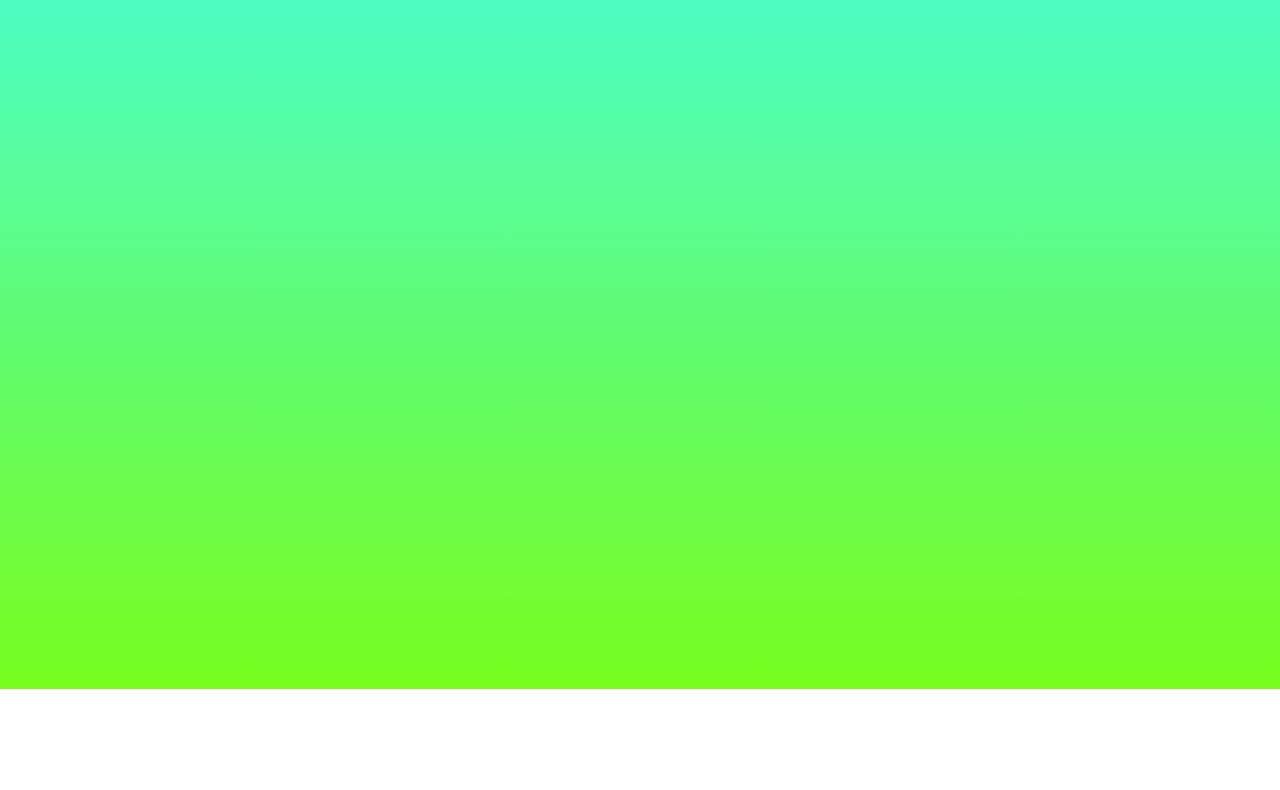
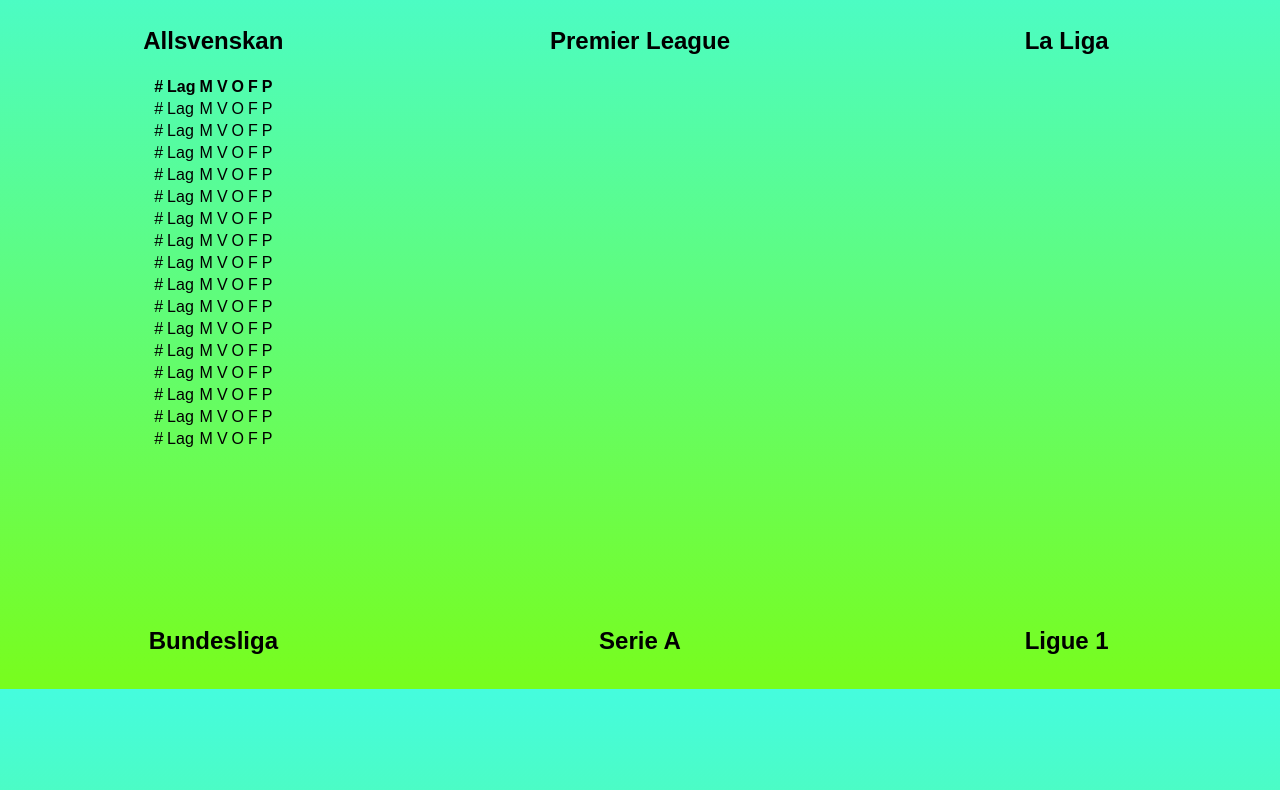
Before and after one commit to VilgotL/webbprojekt, a plain HTML site: page ligor.html in a window 1280 px wide. Shown: the part 111-901 px from the top of the page. Before the commit the page ends 800 px from the top, so only its background shows below. Drawn offline with Linux system fonts and the light colour scheme.

Commit message:
Add files via upload

```diff
--- a/ligor.html
+++ b/ligor.html
@@ -16,5 +16,185 @@
 	    <li><a href="konto.html">Skapa konto</a></li>
 	  </ul>
 	</nav>
+	<header>
+	  <h1>Ligor</h1>
+	</header>
+	<main>
+	  <div class="grid-container">
+	    <div class="grid-item">
+		  <h2>Allsvenskan</h2>
+		  <table>
+		    <tr>
+			  <th>#</th>
+			  <th>Lag</th>
+			  <th>M</th>
+			  <th>V</th>
+			  <th>O</th>
+			  <th>F</th>
+			  <th>P</th>
+			</tr>
+			<tr>
+			  <td>#</td>
+			  <td>Lag</td>
+			  <td>M</td>
+			  <td>V</td>
+			  <td>O</td>
+			  <td>F</td>
+			  <td>P</td>
+			</tr>
+			<tr>
+			  <td>#</td>
+			  <td>Lag</td>
+			  <td>M</td>
+			  <td>V</td>
+			  <td>O</td>
+			  <td>F</td>
+			  <td>P</td>
+			</tr>
+			<tr>
+			  <td>#</td>
+			  <td>Lag</td>
+			  <td>M</td>
+			  <td>V</td>
+			  <td>O</td>
+			  <td>F</td>
+			  <td>P</td>
+			</tr>
+			<tr>
+			  <td>#</td>
+			  <td>Lag</td>
+			  <td>M</td>
+			  <td>V</td>
+			  <td>O</td>
+			  <td>F</td>
+			  <td>P</td>
+			</tr>
+			<tr>
+			  <td>#</td>
+			  <td>Lag</td>
+			  <td>M</td>
+			  <td>V</td>
+			  <td>O</td>
+			  <td>F</td>
+			  <td>P</td>
+			</tr>
+			<tr>
+			  <td>#</td>
+			  <td>Lag</td>
+			  <td>M</td>
+			  <td>V</td>
+			  <td>O</td>
+			  <td>F</td>
+			  <td>P</td>
+			</tr>
+			<tr>
+			  <td>#</td>
+			  <td>Lag</td>
+			  <td>M</td>
+			  <td>V</td>
+			  <td>O</td>
+			  <td>F</td>
+			  <td>P</td>
+			</tr>
+			<tr>
+			  <td>#</td>
+			  <td>Lag</td>
+			  <td>M</td>
+			  <td>V</td>
+			  <td>O</td>
+			  <td>F</td>
+			  <td>P</td>
+			</tr>
+			<tr>
+			  <td>#</td>
+			  <td>Lag</td>
+			  <td>M</td>
+			  <td>V</td>
+			  <td>O</td>
+			  <td>F</td>
+			  <td>P</td>
+			</tr>
+			<tr>
+			  <td>#</td>
+			  <td>Lag</td>
+			  <td>M</td>
+			  <td>V</td>
+			  <td>O</td>
+			  <td>F</td>
+			  <td>P</td>
+			</tr>
+			<tr>
+			  <td>#</td>
+			  <td>Lag</td>
+			  <td>M</td>
+			  <td>V</td>
+			  <td>O</td>
+			  <td>F</td>
+			  <td>P</td>
+			</tr>
+			<tr>
+			  <td>#</td>
+			  <td>Lag</td>
+			  <td>M</td>
+			  <td>V</td>
+			  <td>O</td>
+			  <td>F</td>
+			  <td>P</td>
+			</tr>
+			<tr>
+			  <td>#</td>
+			  <td>Lag</td>
+			  <td>M</td>
+			  <td>V</td>
+			  <td>O</td>
+			  <td>F</td>
+			  <td>P</td>
+			</tr>
+			<tr>
+			  <td>#</td>
+			  <td>Lag</td>
+			  <td>M</td>
+			  <td>V</td>
+			  <td>O</td>
+			  <td>F</td>
+			  <td>P</td>
+			</tr>
+			<tr>
+			  <td>#</td>
+			  <td>Lag</td>
+			  <td>M</td>
+			  <td>V</td>
+			  <td>O</td>
+			  <td>F</td>
+			  <td>P</td>
+			</tr>
+			<tr>
+			  <td>#</td>
+			  <td>Lag</td>
+			  <td>M</td>
+			  <td>V</td>
+			  <td>O</td>
+			  <td>F</td>
+			  <td>P</td>
+			</tr>
+		  </table>
+		</div>
+		<div class="grid-item">
+		  <h2>Premier League</h2>
+		</div>
+		<div class="grid-item">
+		  <h2>La Liga</h2>
+		</div>
+		<div class="grid-item">
+		  <h2>Bundesliga</h2>
+		</div>
+		<div class="grid-item">
+		  <h2>Serie A</h2>
+		</div>
+		<div class="grid-item">
+		  <h2>Ligue 1</h2>
+		</div>
+	  </div>
+	</main>
   </body>
 </html>
--- a/style.css
+++ b/style.css
@@ -37,10 +37,8 @@
 }
 .meny li {
 	display: inline;
-	margin: 5em;
-	color: black;
-	background-color: white;
-	padding: 20px;
+	margin: 2em;
+	font-weight: 10px;
 }
 .meny {
 	text-align: center;
@@ -48,6 +46,14 @@
 }
 .meny li a {
 	text-decoration: none;
+
+	color: black;
+	background-color: #f4ff54;
+	padding: 20px;
+}
+.meny li a:hover {
+	background-color: #ffa02b;
+	transition: background-color 0.2s;
 }
 footer {
 	background-color: #2b2b2b;
@@ -62,3 +68,15 @@
 main {
 	flex: 1 0 auto;
 }
+.grid-container {
+	display: grid;
+	grid-template-columns: 1fr 1fr 1fr;
+	grid-template-rows: 600px 600px;
+}
+.grid-item h2 {
+	text-align: center;
+}
+.grid-item table {
+	margin-left: auto;
+	margin-right: auto;
+}
```
Also changed, not shown: index.html (+1 -1 lines).
